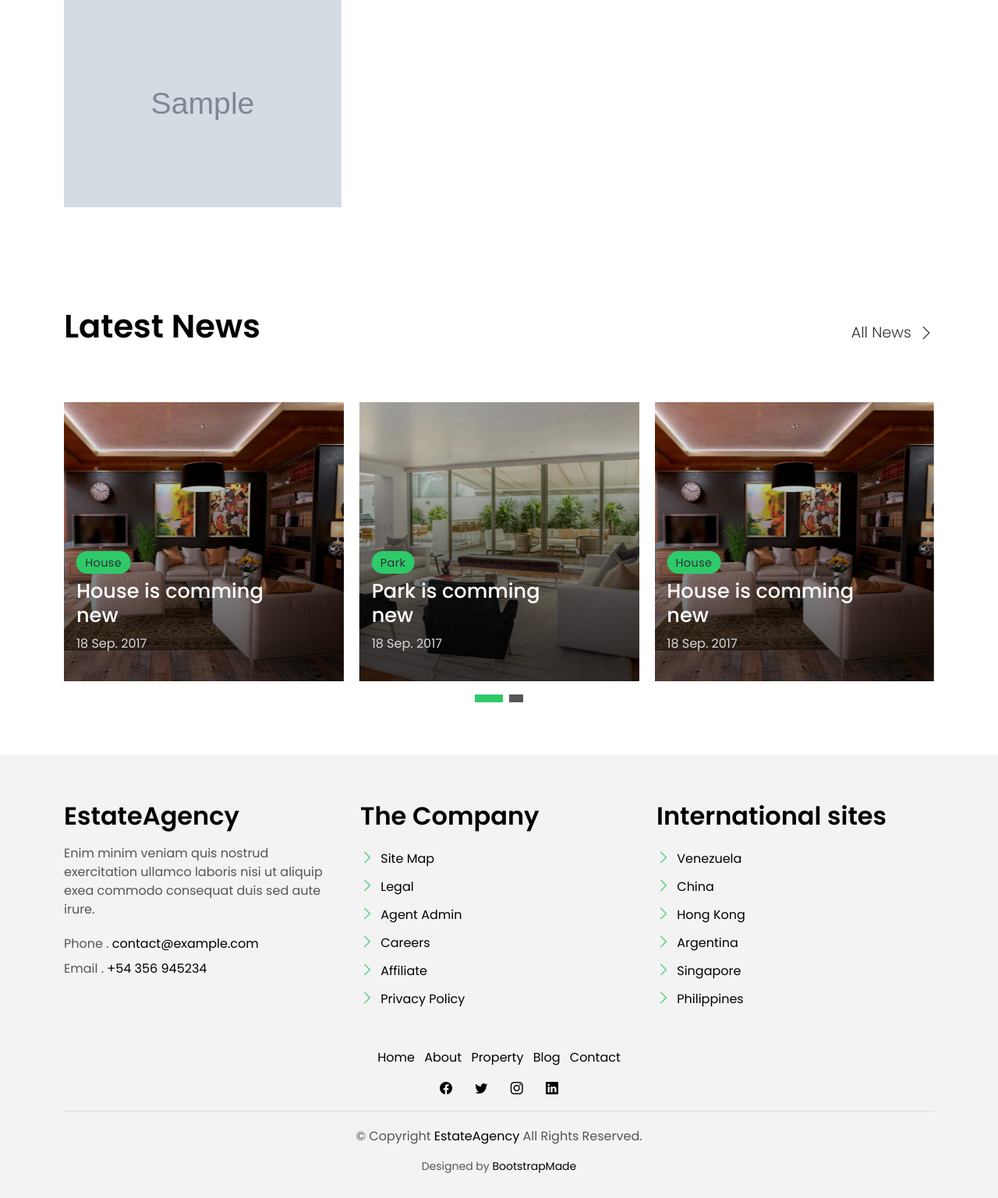
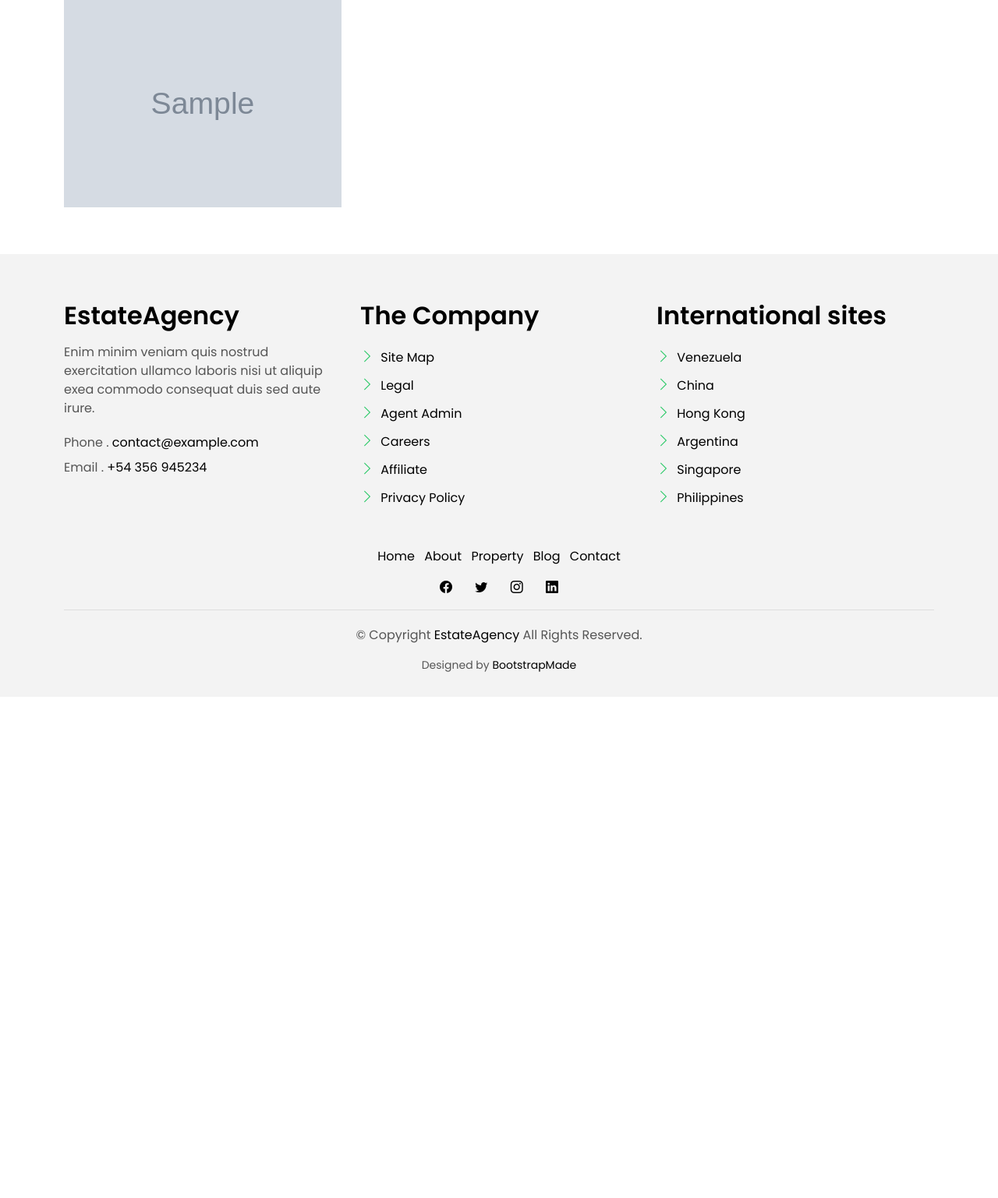
Before and after one commit to DrAnonymousNet/Real-Estate-Webapp, a Django app: page / in a window 1280 px wide. Shown: the part 2110-3647 px from the top of the page at 78% size. After the commit the page ends 2972 px from the top, so only its background shows below. Run offline with Django 4.2, Linux system fonts and the light colour scheme; tables that the repository leaves empty hold one stand-in row (values such as "Sample post"); grey boxes marked "Sample" are stand-in pictures; some libraries are stand-ins or nearby versions.

Commit message:
Editted The Template

```diff
--- a/Blog/realEstate/views.py
+++ b/Blog/realEstate/views.py
@@ -12,14 +12,19 @@ def Home(request):
     featured_house = House.objects.filter(featured=True)
     featured_agent = Agent.objects.filter(featured=True)
     latest_property = House.objects.filter(date_listed__isnull=False)[:20]
-    print(featured_house.count())
-    house_filter = HouseFilter()
+    if request.method == "POST":
+        filtered = HouseFilter(request.GET, queryset=House.objects.all())
+        context = {
+            "filter": filtered
+        }
+
+        return render(request, "search_result.html", context=context)
 
     context = {
         "featured_house": featured_house,
         "featured_agent": featured_agent,
         "latest_house": latest_property,
-        "house_filter": house_filter
+
 
     }
     return render(request, "index.html", context)
@@ -57,7 +62,8 @@ def agent_property_list(request, id):
 
     context = {
         "agent": agent,
-        "agent_properties": properties
+        "agent_properties": properties,
+        "id":id
     }
     return render(request, "agent_property_list.html", context)
 
@@ -142,3 +148,11 @@ def property_delete(request, id):
         "property":property
     }
     return render(request, "property_confirm_delete.html", context=context)
+
+def search_view(request):
+    filtered = HouseFilter(request.GET, queryset=House.objects.all())
+    context = {
+        "filter":filtered
+    }
+
+    return render(request, "search_result.html", context=context)
--- a/Blog/templates/index.html
+++ b/Blog/templates/index.html
@@ -298,83 +298,7 @@
       </div>
     </section><!-- End Agents Section -->
 
-    <!-- ======= Latest News Section ======= -->
-    <section class="section-news section-t8">
-      <div class="container">
-        <div class="row">
-          <div class="col-md-12">
-            <div class="title-wrap d-flex justify-content-between">
-              <div class="title-box">
-                <h2 class="title-a">Latest News</h2>
-              </div>
-              <div class="title-link">
-                <a href="blog-grid.html">All News
-                  <span class="bi bi-chevron-right"></span>
-                </a>
-              </div>
-            </div>
-          </div>
-        </div>
 
-        <div id="news-carousel" class="swiper">
-          <div class="swiper-wrapper">
-
-            <div class="carousel-item-c swiper-slide">
-              <div class="card-box-b card-shadow news-box">
-                <div class="img-box-b">
-                  <img src="{% static 'img/post-2.jpg' %}" alt="" class="img-b img-fluid">
-                </div>
-                <div class="card-overlay">
-                  <div class="card-header-b">
-                    <div class="card-category-b">
-                      <a href="#" class="category-b">House</a>
-                    </div>
-                    <div class="card-title-b">
-                      <h2 class="title-2">
-                        <a href="blog-single.html">House is comming
-                          <br> new</a>
-                      </h2>
-                    </div>
-                    <div class="card-date">
-                      <span class="date-b">18 Sep. 2017</span>
-                    </div>
-                  </div>
-                </div>
-              </div>
-            </div><!-- End carousel item -->
-
-
-            <div class="carousel-item-c swiper-slide">
-              <div class="card-box-b card-shadow news-box">
-                <div class="img-box-b">
-                  <img src="{% static 'img/post-7.jpg' %}" alt="" class="img-b img-fluid">
-                </div>
-                <div class="card-overlay">
-                  <div class="card-header-b">
-                    <div class="card-category-b">
-                      <a href="#" class="category-b">Park</a>
-                    </div>
-                    <div class="card-title-b">
-                      <h2 class="title-2">
-                        <a href="blog-single.html">Park is comming
-                          <br> new</a>
-                      </h2>
-                    </div>
-                    <div class="card-date">
-                      <span class="date-b">18 Sep. 2017</span>
-                    </div>
-                  </div>
-                </div>
-              </div>
-            </div><!-- End carousel item -->
-
-
-          </div>
-        </div>
-
-        <div class="news-carousel-pagination carousel-pagination"></div>
-      </div>
-    </section><!-- End Latest News Section -->
 
     <!-- ======= Testimonials Section =======
     <section class="section-testimonials section-t8 nav-arrow-a">
--- a/Blog/templates/navbar.html
+++ b/Blog/templates/navbar.html
@@ -13,7 +13,7 @@
 
           <div class="col-md-6 mb-2">
             <div class="form-group mt-3">
-              <label class="pb-1" for="{{form.label}}">{{form.label}}</label>
+              <label class="pb-1" >{{form.label}}</label>
           {{form}}
             </div>
           </div>
@@ -61,6 +61,7 @@
               {%endif%}
               {% if request.user.is_authenticated%}
               <a class="dropdown-item " href="{% url 'profile'%}">Profile</a>
+              <a class="dropdown-item " href="{% url 'property_create'%}">Create Property</a>
               <a class="dropdown-item " href="{% url 'logout'%}">Logout</a>
               {% else %}
               <a class="dropdown-item " href="{%url 'login'%}">Login</a>
--- a/Blog/templates/property_list.html
+++ b/Blog/templates/property_list.html
@@ -21,6 +21,9 @@
                 <li class="breadcrumb-item active" aria-current="page">
                   Properties Grid
                 </li>
+                  <div class="container">
+                    <a class="btn btn-outline.secondary" href="{% url 'property_create' %}">Create</a>
+              </div>
               </ol>
             </nav>
           </div>
```
Also changed, not shown: Blog/templates/agent_property_list.html (+12 -4 lines), Blog/templates/search_result.html (added, +129 -0 lines), requirement.txt (+7 -0 lines).
